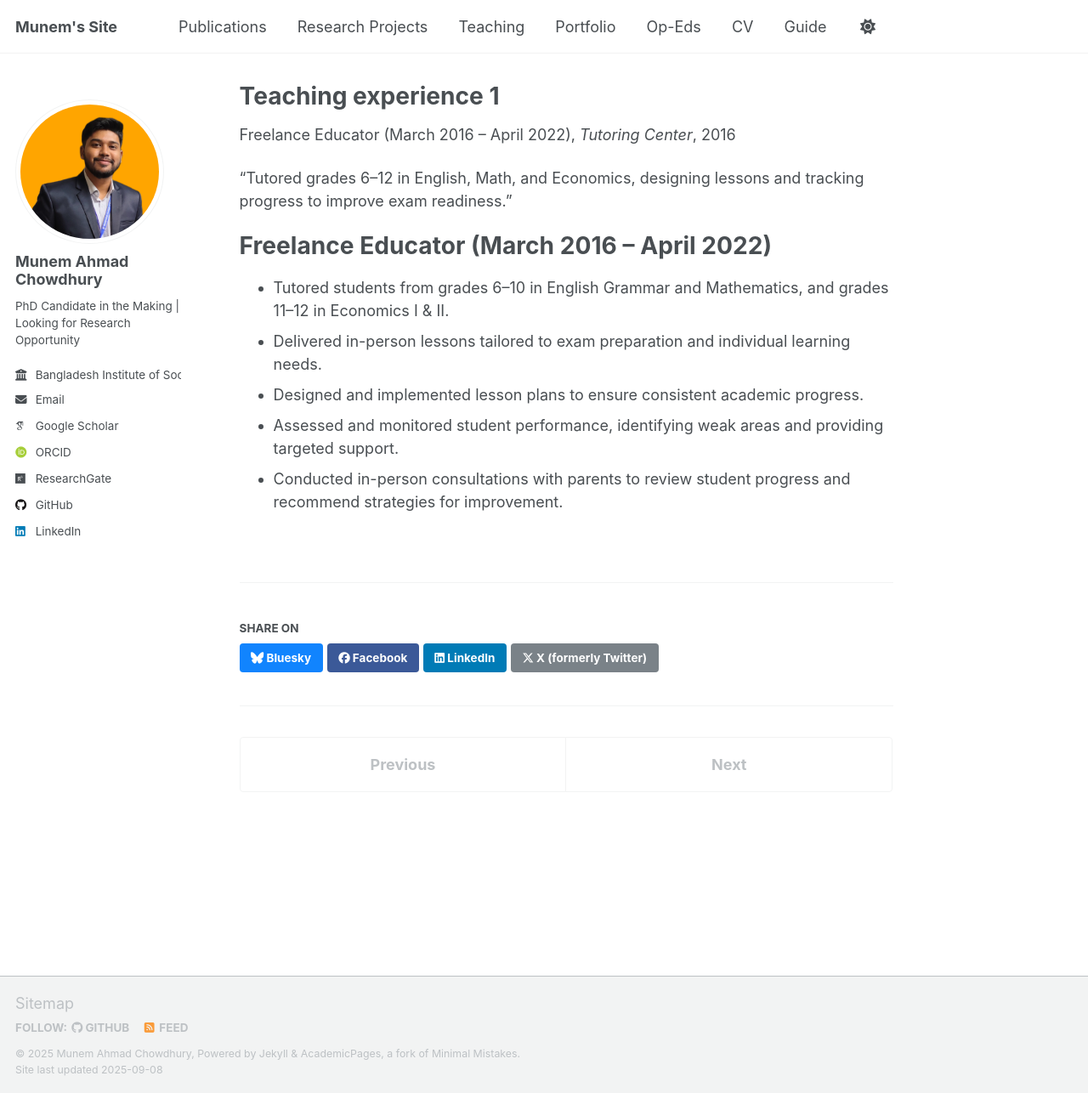
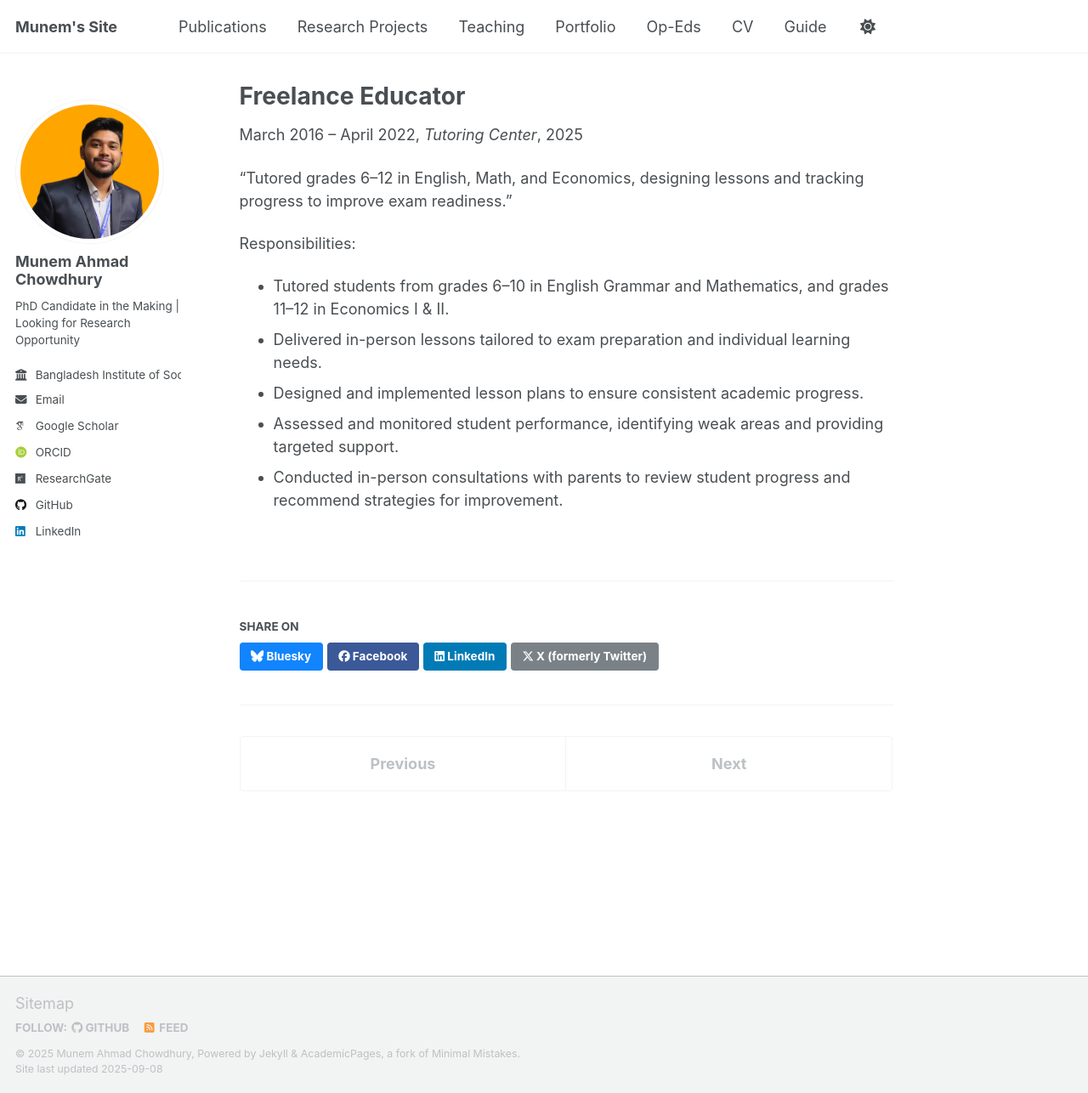
Before and after one commit to munemahmad/munemahmad.github.io, a Jekyll site: the page built from _teaching/Freelance-Educator.md, in a window 1280 px wide and 1286 px high. Shown: the whole window at 85% size. Built offline with Jekyll 4.4.1, drawn with Linux system fonts in a browser that asks for light colours; some web fonts are replaced; a script that is not in the unit is left out.

Commit message:
Update and rename 2016-teaching-1.md to Freelance-Educator.md

```diff
--- a/_teaching/2016-teaching-1.md
+++ b/_teaching/Freelance-Educator.md
@@ -1,17 +1,16 @@
 ---
-title: "Teaching experience 1"
+title: "Freelance Educator"
 collection: teaching
-type: "Freelance Educator (March 2016 – April 2022)"
-permalink: /teaching/2016-teaching-1
+type: "March 2016 – April 2022"
+permalink: /teaching/Freelance-Educator
 venue: "Tutoring Center"
-date: 2016-03-01 to 2025-04-30
 location: "Cumilla, Bangladesh"
 ---
 
 "Tutored grades 6–12 in English, Math, and Economics, designing lessons and tracking progress to improve exam readiness."
 
-Freelance Educator (March 2016 – April 2022)
-======
+Responsibilities:
+
 * Tutored students from grades 6–10 in English Grammar and Mathematics, and grades 11–12 in Economics I & II.
 * Delivered in-person lessons tailored to exam preparation and individual learning needs.
 * Designed and implemented lesson plans to ensure consistent academic progress.
```
